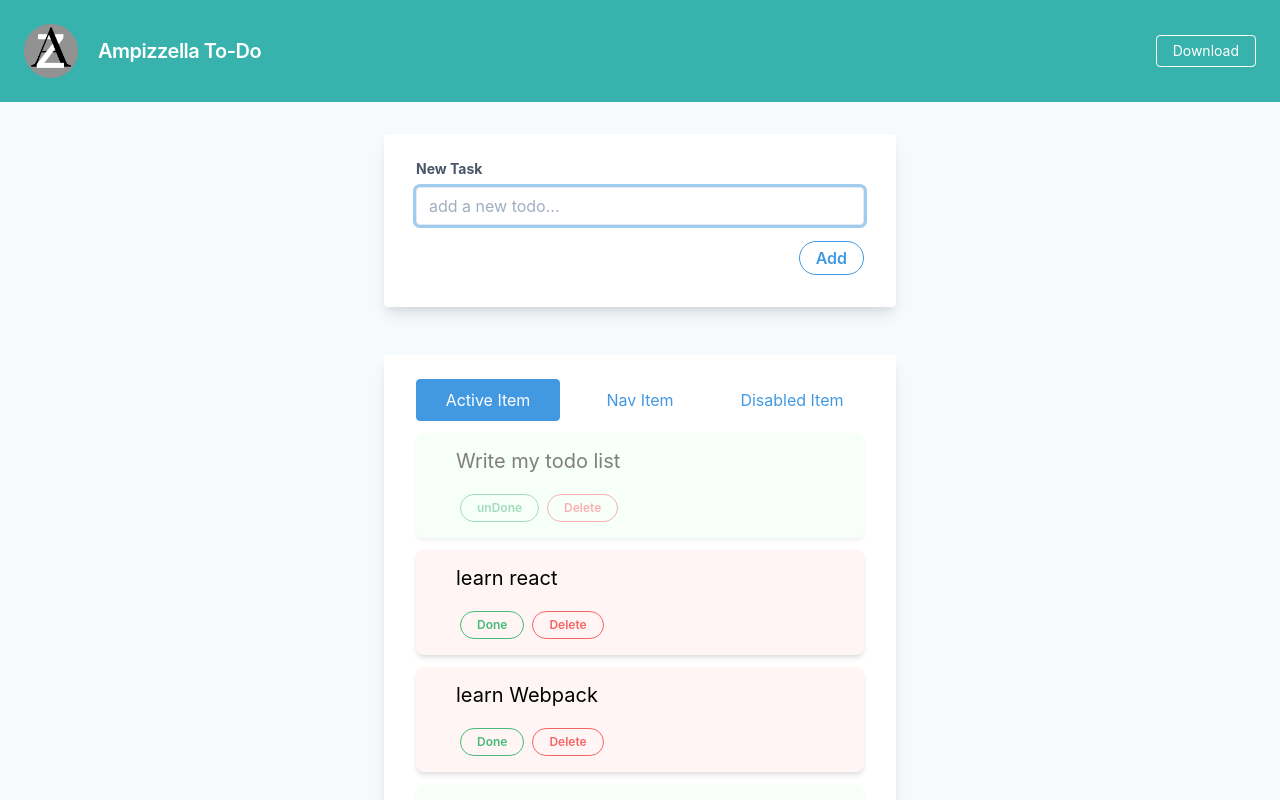
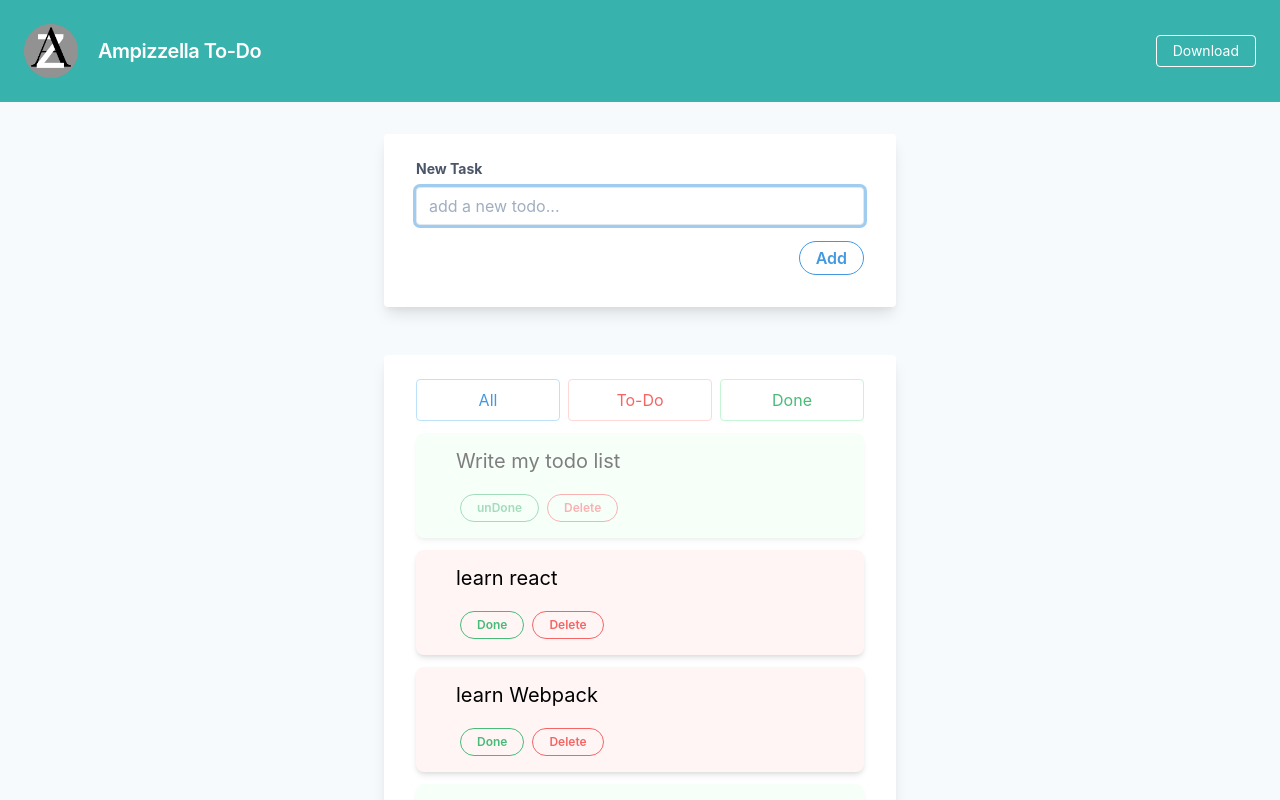
Before and after one commit to sergiopetruzzella/az-todo, a React (Create React App) app: page / in a window 1280 px wide. Shown: the top 800 px of the page. Built offline with nearby package versions, Linux system fonts and the light colour scheme.

Commit message:
Some-changes

```diff
--- a/src/App.js
+++ b/src/App.js
@@ -7,12 +7,12 @@ import Header from './components/header.js';
 
 
 var todoItems = [];
-todoItems.push({index: 1, value: "Write my todo list", done: true});
-todoItems.push({index: 2, value: "learn react", done: false});
-todoItems.push({index: 3, value: "learn Webpack", done: false});
-todoItems.push({index: 4, value: "learn ES6", done: true});
-todoItems.push({index: 5, value: "learn Routing", done: false});
-todoItems.push({index: 6, value: "learn Redux", done: false});
+todoItems.push({index: 0, value: "Write my todo list", done: true});
+todoItems.push({index: 1, value: "learn react", done: false});
+todoItems.push({index: 2, value: "learn Webpack", done: false});
+todoItems.push({index: 3, value: "learn ES6", done: true});
+todoItems.push({index: 4, value: "learn Routing", done: false});
+todoItems.push({index: 5, value: "learn Redux", done: false});
 
 var itemstoshow = [];
 itemstoshow = todoItems;
@@ -36,10 +36,12 @@ class TodoApp extends React.Component {
       value: todoItem.newItemValue,
       done: false
     });
+    this.setState({itodoItems: todoItems});
     this.setState({itemstoshow: todoItems});
   }
   removeItem(itemIndex){
     todoItems.splice(itemIndex,1);
+    this.setState({itodoItems: todoItems});
     this.setState({itemstoshow: todoItems});
   }
   markTodoDone(itemIndex){
@@ -50,11 +52,12 @@ class TodoApp extends React.Component {
     //todo.done ? todoItems.push(todo) : todoItems.unshift(todo);
 
 
-
+    this.setState({itodoItems: todoItems});
     this.setState({itemstoshow: todoItems});
   }
   editTodo(index,newname){
    todoItems[index].value = newname;
+   this.setState({itodoItems: todoItems});
    this.setState({itemstoshow: todoItems});
   }
   filterTodos(kind){
--- a/src/components/todolist.js
+++ b/src/components/todolist.js
@@ -39,17 +39,17 @@ class TodoList extends React.Component {
 
 
 <div className="w-full max-w-lg container mx-auto ">
-    <div ref="form" onSubmit={this.onSubmit} className=" bg-white shadow-lg rounded px-8 pt-6 pb-8 mb-4">
+    <div ref="form" className=" bg-white shadow-lg rounded px-8 pt-6 pb-8 mb-4">
 
          <ul class="flex">
           <li class="flex-1 mr-2">
-            <a onClick={this.showall} class="text-center block border border-blue-500 rounded py-2 px-4 bg-blue-500 hover:bg-blue-700 text-white" href="#">Active Item</a>
+            <a onClick={this.showall} class="text-center block border border-blue-200 rounded py-2 px-4 bg-white hover:bg-blue-100 text-blue-500">All</a>
           </li>
           <li class="flex-1 mr-2">
-            <a onClick={this.showtodo} class="text-center block border border-white rounded hover:border-gray-200 text-blue-500 hover:bg-gray-200 py-2 px-4" href="#">Nav Item</a>
+            <a onClick={this.showtodo} class="text-center block border border-red-200 rounded hover:border-red-300 hover:bg-red-100 text-red-500 hover:bg-gray-200 py-2 px-4" >To-Do</a>
           </li>
           <li class="text-center flex-1">
-            <a onClick={this.showdoit} class="text-center block border border-white rounded hover:border-gray-200 text-blue-500 hover:bg-gray-200 py-2 px-4" href="#">Disabled Item</a>
+            <a onClick={this.showdoit} class="text-center block border border-green-200 rounded hover:border-green-400 hover:bg-gren-100 text-green-500 hover:bg-green-100 py-2 px-4" >Done</a>
           </li>
         </ul>
 
```
